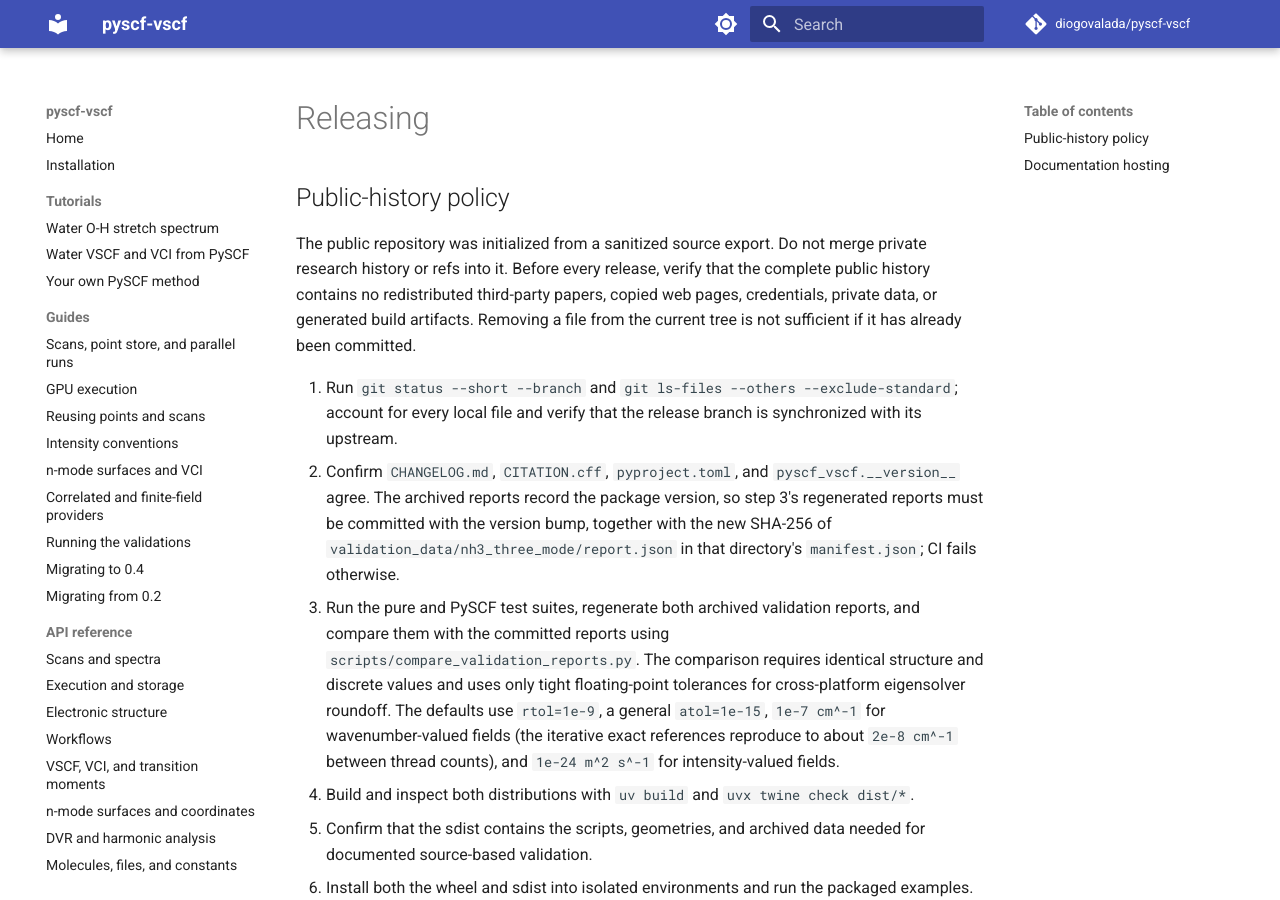
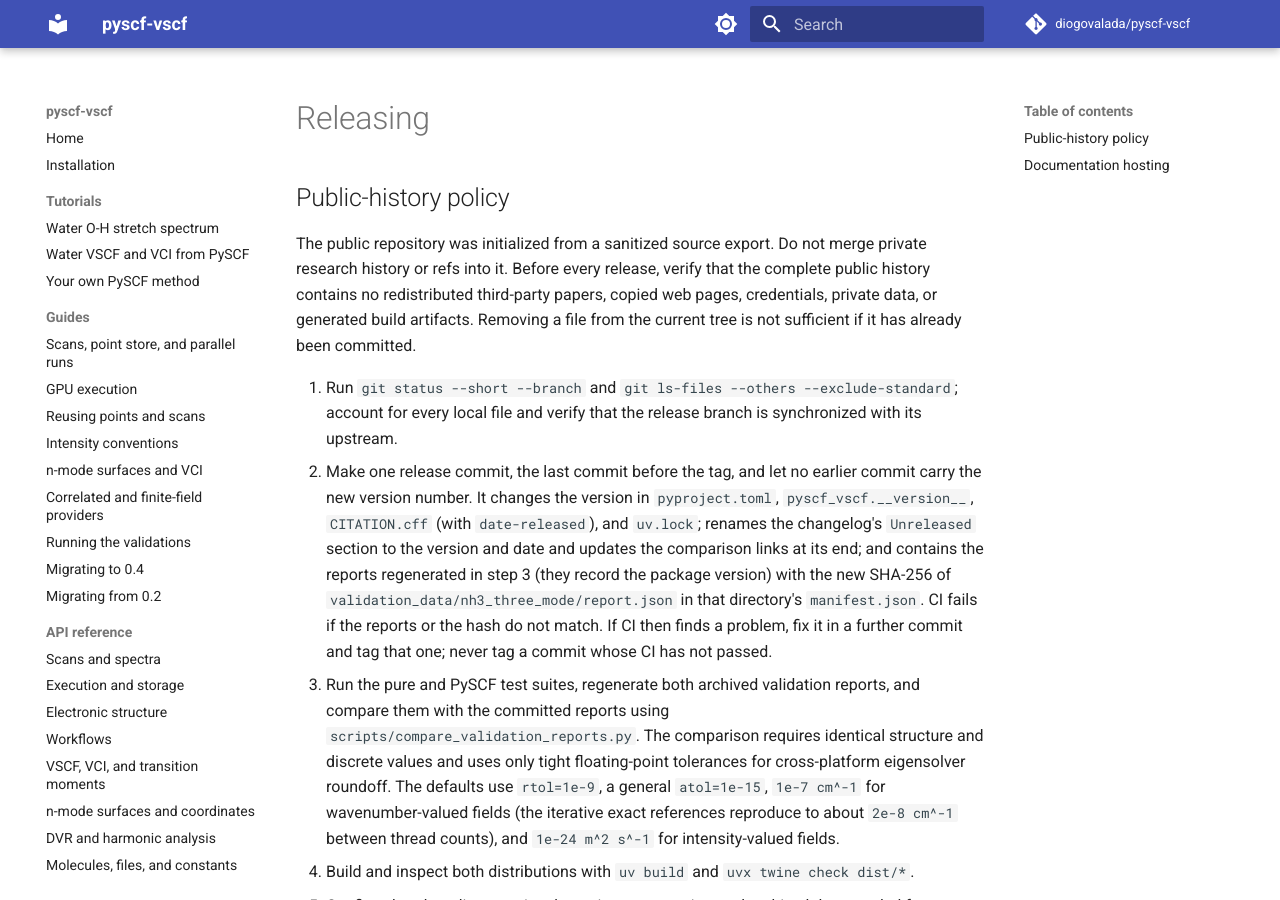
Before and after one commit to diogovalada/pyscf-vscf, an MkDocs documentation site: the page built from docs/releasing.md, in a window 1280 px wide and 900 px high. Built offline with MkDocs 1.6.1 and Material for MkDocs 9.7.7, drawn with Linux system fonts in a browser that asks for light colours; comment, search, counter and statistics services are not loaded.

Commit message:
Make each release a single release commit

```diff
--- a/docs/releasing.md
+++ b/docs/releasing.md
@@ -12,12 +12,17 @@ committed.
 1. Run `git status --short --branch` and
    `git ls-files --others --exclude-standard`; account for every local file and
    verify that the release branch is synchronized with its upstream.
-2. Confirm `CHANGELOG.md`, `CITATION.cff`, `pyproject.toml`, and
-   `pyscf_vscf.__version__` agree. The archived reports record the package
-   version, so step 3's regenerated reports must be committed with the
-   version bump, together with the new SHA-256 of
+2. Make one release commit, the last commit before the tag, and let no
+   earlier commit carry the new version number. It changes the version in
+   `pyproject.toml`, `pyscf_vscf.__version__`, `CITATION.cff` (with
+   `date-released`), and `uv.lock`; renames the changelog's `Unreleased`
+   section to the version and date and updates the comparison links at its
+   end; and contains the reports regenerated in step 3 (they record the
+   package version) with the new SHA-256 of
    `validation_data/nh3_three_mode/report.json` in that directory's
-   `manifest.json`; CI fails otherwise.
+   `manifest.json`. CI fails if the reports or the hash do not match. If CI
+   then finds a problem, fix it in a further commit and tag that one; never
+   tag a commit whose CI has not passed.
 3. Run the pure and PySCF test suites, regenerate both archived
    validation reports, and compare them with the committed reports using
    `scripts/compare_validation_reports.py`. The comparison requires identical
```
